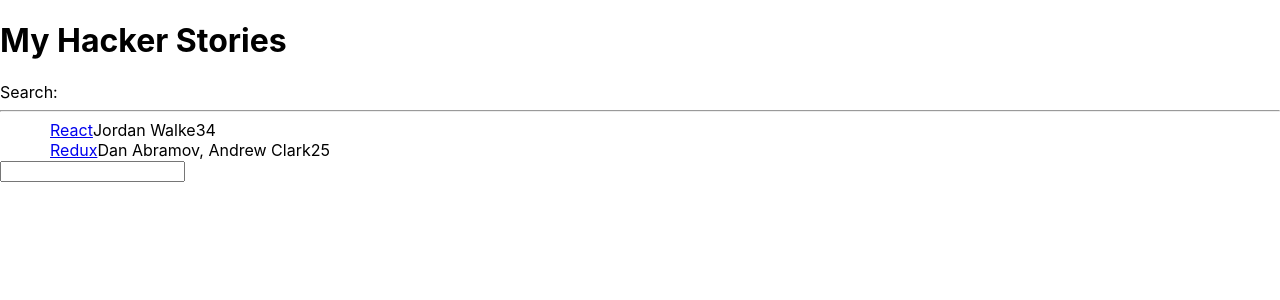
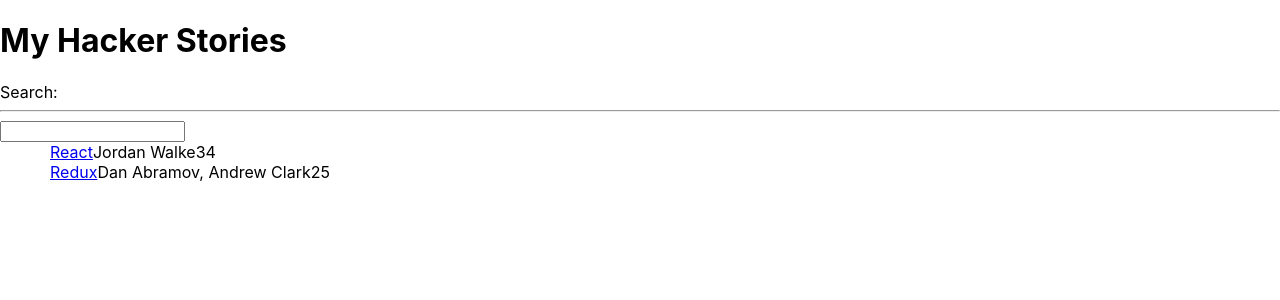
Before and after one commit to manamiueda1/hacker-stories, a React (Create React App) app: page / in a window 1280 px wide. Shown: the top 300 px of the page. Built offline with nearby package versions, Linux system fonts and the light colour scheme.

Commit message:
finished up until page 25

```diff
--- a/src/App.js
+++ b/src/App.js
@@ -74,19 +74,24 @@
         Search:
       </label>
       <hr />
-      {list.map((item) => (
-        <div className="card" key={item.objectID}>
-          <span>
-            <a href={item.url}>{item.title}</a>
-          </span>
-          <span>{item.author}</span>
-          <span>{item.num_comments}</span>
-          <span>{item.points}</span>
-        </div>
-      ))}
+
       <input id="search" type="text" />
+      <List />
     </div>
   );
 }
 
+function List() {
+  return list.map((item) => (
+    <div className="card" key={item.objectID}>
+      <span>
+        <a href={item.url}>{item.title}</a>
+      </span>
+      <span>{item.author}</span>
+      <span>{item.num_comments}</span>
+      <span>{item.points}</span>
+    </div>
+  ));
+}
+
 export default App;
```
